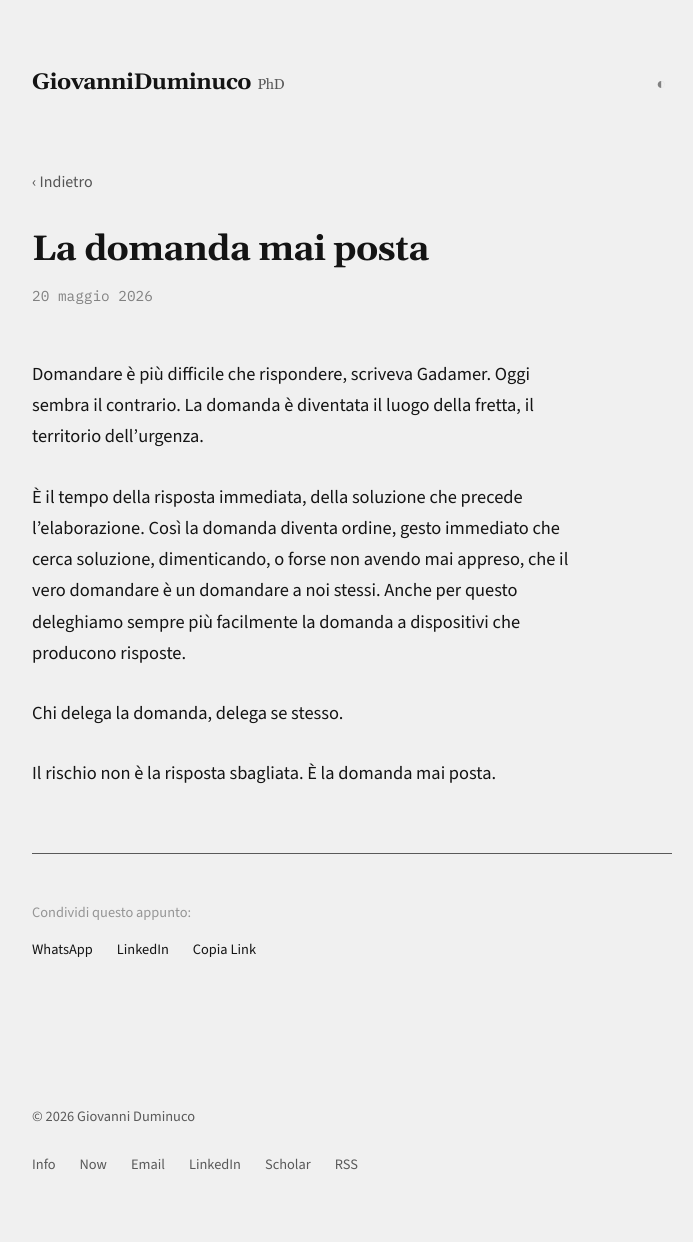
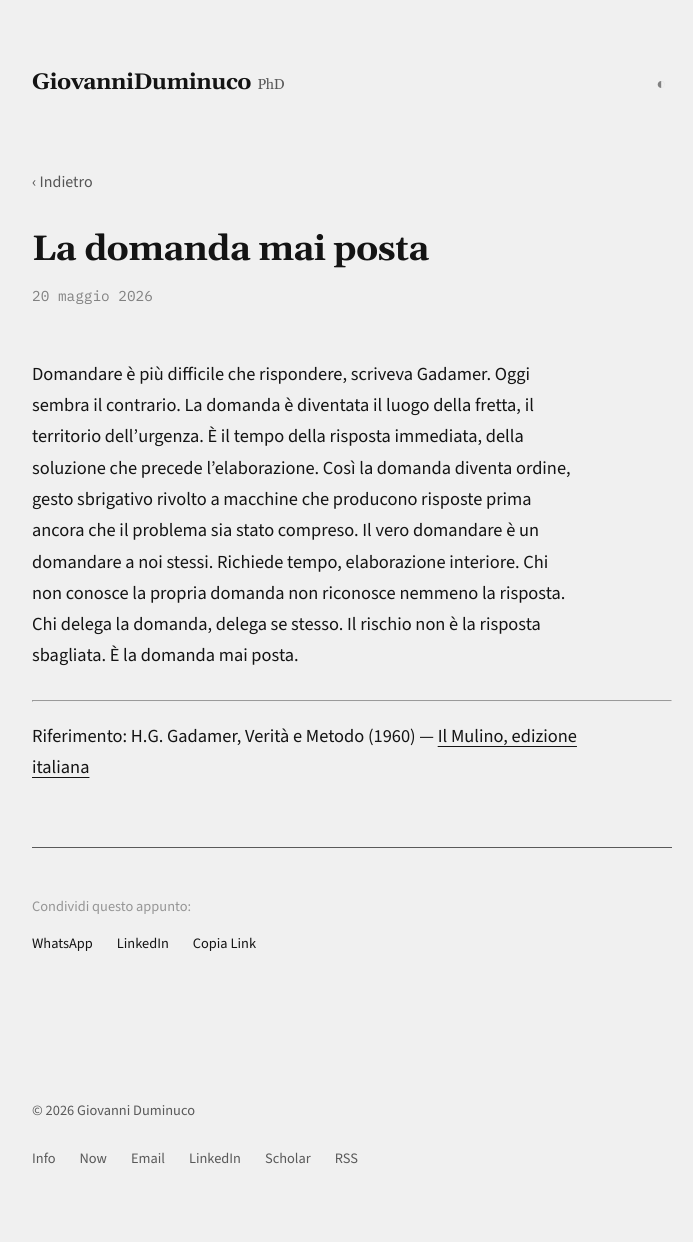
Before and after one commit to dumgio/dumgio.github.io, a Jekyll site: the page built from _posts/2026-05-20-la-domanda-mai-posta.md, in a window 1280 px wide. Shown: the whole page, without its empty margins (128-821 px from the left). Built offline with Jekyll 4.4.1, drawn with Linux system fonts in a browser that asks for light colours; comment, search, counter and statistics services are not loaded.

Commit message:
Update 2026-05-20-la-domanda-mai-posta.md

```diff
--- a/_posts/2026-05-20-la-domanda-mai-posta.md
+++ b/_posts/2026-05-20-la-domanda-mai-posta.md
@@ -5,11 +5,11 @@ date: 2026-05-20
 permalink: /appunti/la-domanda-mai-posta/
 
 ---
-Domandare è più difficile che rispondere, scriveva Gadamer. Oggi sembra il contrario. La domanda è diventata il luogo della fretta, il territorio dell'urgenza.
+Domandare è più difficile che rispondere, scriveva Gadamer. Oggi sembra il contrario.
+La domanda è diventata il luogo della fretta, il territorio dell'urgenza. È il tempo della risposta immediata, della soluzione che precede l'elaborazione. Così la domanda diventa ordine, gesto sbrigativo rivolto a macchine che producono risposte prima ancora che il problema sia stato compreso.
+Il vero domandare è un domandare a noi stessi. Richiede tempo, elaborazione interiore. Chi non conosce la propria domanda non riconosce nemmeno la risposta.
+Chi delega la domanda, delega se stesso.
+Il rischio non è la risposta sbagliata. È la domanda mai posta.
 
-
-È il tempo della risposta immediata, della soluzione che precede l’elaborazione. Così la domanda diventa ordine, gesto immediato che cerca soluzione, dimenticando, o forse non avendo mai appreso, che il vero domandare è un domandare a noi stessi. Anche per questo deleghiamo sempre più facilmente la domanda a dispositivi che producono risposte.
-
-Chi delega la domanda, delega se stesso.
-
-Il rischio non è la risposta sbagliata. È la domanda mai posta.
+---
+Riferimento: H.G. Gadamer, Verità e Metodo (1960) — <a href="https://www.mulino.it/isbn/9788815168528">Il Mulino, edizione italiana</a>
```
